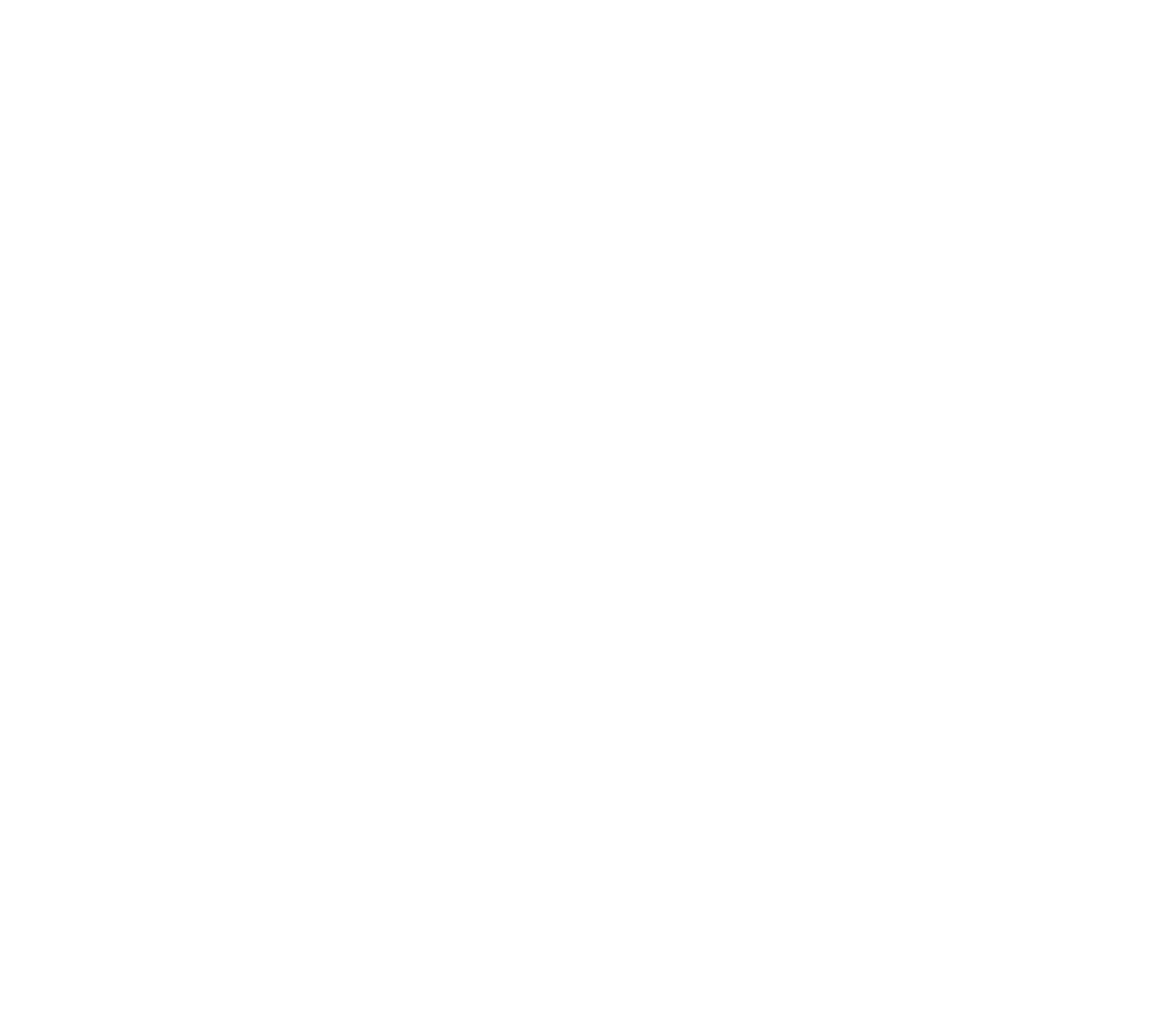
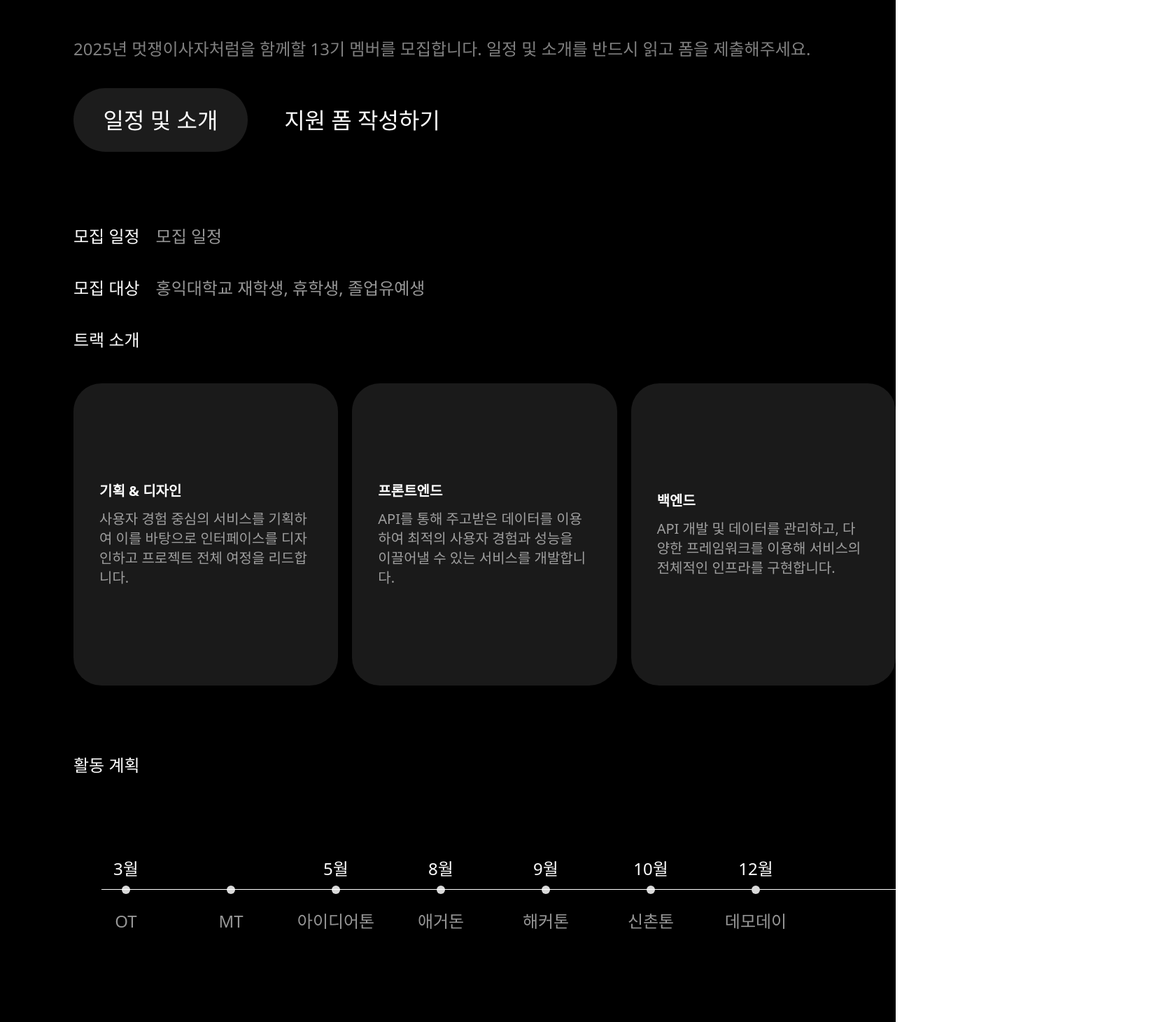
Before and after one commit to Likelion-Hongik-Site/Likelion-Hongik-Site-Frontend, a React (Vite) app: page /recruit in a window 1280 px wide. Shown: the part 186-1647 px from the top of the page at 70% size, 1652 px wide, since content can reach past the window. Before the commit the page ends 800 px from the top, so only its background shows below. Built offline with nearby package versions, Linux system fonts and the light colour scheme.

Commit message:
Feat: 리쿠르팅 페이지 레이아웃 구현

```diff
--- /dev/null
+++ b/src/components/Recruit/ScheduleBar.tsx
@@ -0,0 +1,35 @@
+export const ScheduleBar = () => {
+  // 일정 데이터
+  const schedule = [
+    { date: '3월', event: 'OT' },
+    { date: '3월', event: 'MT' },
+    { date: '5월', event: '아이디어톤' },
+    { date: '8월', event: '애거돈' },
+    { date: '9월', event: '해커톤' },
+    { date: '10월', event: '신촌톤' },
+    { date: '12월', event: '데모데이' },
+  ];
+
+  return (
+    <div className="w-full mt-[98px] pb-32 flex flex-col">
+      <span className="text-white text-2xl mb-[116px]">활동 계획</span>
+      <div className="flex w-full relative">
+        {schedule.map((item, index) => (
+          <div key={index} className="flex flex-col items-center relative w-[150px]">
+            {index === 0 || item.date !== schedule[index - 1].date ? (
+              <span className="text-white text-2xl mb-2">{item.date}</span>
+            ) : (
+              <span className="h-[40px]" />
+            )}
+
+            <div className="w-3 h-3 bg-[#d9d9d9] rounded-full flex items-center justify-center" />
+            <span className="text-[#969696] text-2xl mt-[23px]">{item.event}</span>
+            {index < schedule.length - 1 && (
+              <div className="w-[757px] h-[1px] bg-white absolute top-[45px] left-10" />
+            )}
+          </div>
+        ))}
+      </div>
+    </div>
+  );
+};
--- /dev/null
+++ b/src/components/Recruit/ScheduleContent.tsx
@@ -0,0 +1,45 @@
+export const ScheduleContent = () => {
+  const tracks = [
+    {
+      title: '기획 & 디자인',
+      subtitle:
+        '사용자 경험 중심의 서비스를 기획하여 이를 바탕으로 인터페이스를 디자인하고 프로젝트 전체 여정을 리드합니다.',
+    },
+    {
+      title: '프론트엔드',
+      subtitle:
+        'API를 통해 주고받은 데이터를 이용하여 최적의 사용자 경험과 성능을 이끌어낼 수 있는 서비스를 개발합니다.',
+    },
+    {
+      title: '백엔드',
+      subtitle:
+        'API 개발 및 데이터를 관리하고, 다양한 프레임워크를 이용해 서비스의 전체적인 인프라를 구현합니다. ',
+    },
+  ];
+  return (
+    <div className="w-full h-full mt-[105px]">
+      <div className="flex  flex-col gap-[42px]">
+        <div className="flex gap-[23px]">
+          <span className="text-white text-2xl">모집 일정</span>
+          <span className="text-[#969696] text-2xl">모집 일정</span>
+        </div>
+        <div className="flex gap-[23px]">
+          <span className="text-white text-2xl">모집 대상</span>
+          <span className="text-[#969696] text-2xl">홍익대학교 재학생, 휴학생, 졸업유예생</span>
+        </div>
+        <span className="text-white text-2xl">트랙 소개</span>
+      </div>
+      <div className="flex flex-row gap-5 mt-[46px]">
+        {tracks.map((track, index) => (
+          <div
+            key={index}
+            className="flex flex-col justify-center w-[390px] h-[432px] bg-white/10 text-white rounded-[40px] pl-[37px] pr-[42px] gap-3"
+          >
+            <span className="text-xl text-white font-bold">{track.title}</span>
+            <span className="text-xl text-[#9f9f9f]">{track.subtitle}</span>
+          </div>
+        ))}
+      </div>
+    </div>
+  );
+};
--- a/src/pages/RecruitPage.tsx
+++ b/src/pages/RecruitPage.tsx
@@ -1,5 +1,40 @@
+import React, { useState } from 'react';
+import { ScheduleContent } from '@/components/Recruit/ScheduleContent';
+import { ScheduleBar } from '@/components/Recruit/ScheduleBar';
+
 export const RecruitPage = () => {
+  const [selected, setSelected] = useState('schedule');
+  const applicationFormURL = 'https://naver.com';
+
   return (
-    <div className="text-blue-400">RecruitPage입니다.</div>
-  )
-}
+    <div className="w-full h-full bg-black pl-[105px]">
+      <div className="flex flex-col">
+        <span className="text-white text-[160px]">RECRUITING</span>
+        <span className="text-white opacity-50 text-2xl">
+          2025년 멋쟁이사자처럼을 함께할 13기 멤버를 모집합니다. 일정 및 소개를 반드시 읽고 폼을
+          제출해주세요.
+        </span>
+      </div>
+      <div className="flex items-center gap-[21px] mt-10">
+        <button
+          className={`flex items-center justify-center w-[249px] h-[91px] rounded-[50px] text-white text-center text-[32px] cursor-pointer
+            ${selected === 'schedule' ? 'bg-[#1c1c1c]' : 'bg-black'}`}
+          onClick={() => setSelected('schedule')}
+        >
+          일정 및 소개
+        </button>
+
+        <a
+          href={applicationFormURL}
+          target="_blank"
+          rel="noopener noreferrer"
+          className="flex items-center justify-center w-[285px] h-[91px] rounded-[50px] bg-black text-white text-center text-[32px] cursor-pointer hover:bg-[#1c1c1c] transition"
+        >
+          지원 폼 작성하기
+        </a>
+      </div>
+      <ScheduleContent />
+      <ScheduleBar />
+    </div>
+  );
+};
```
